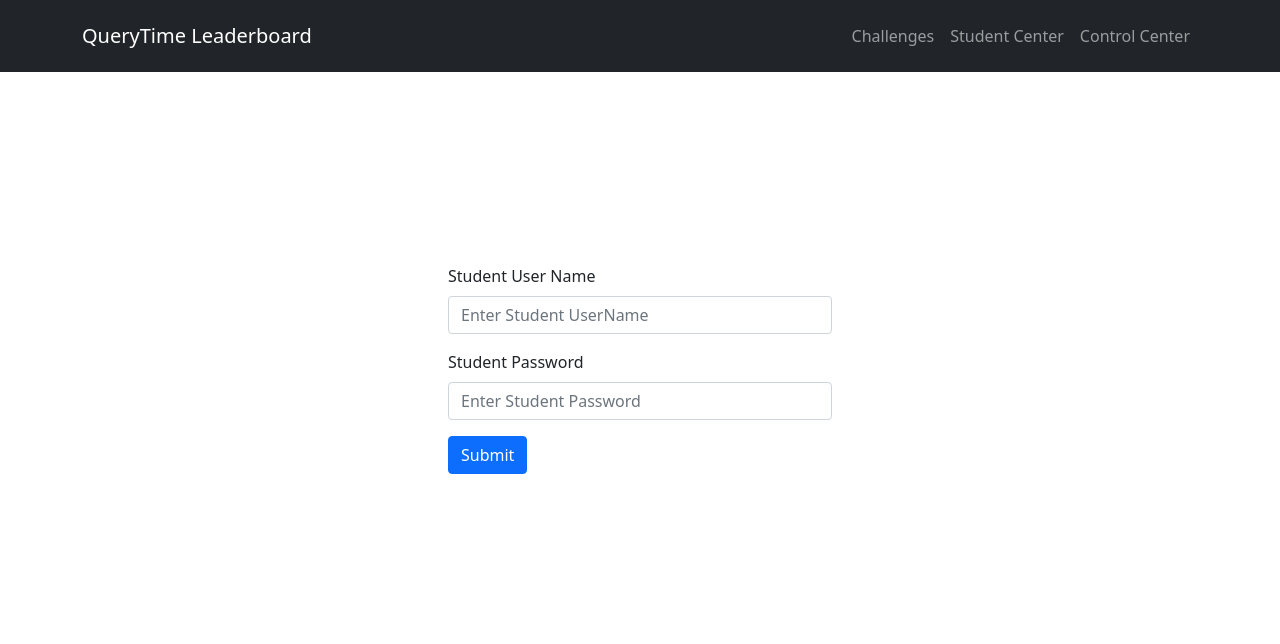
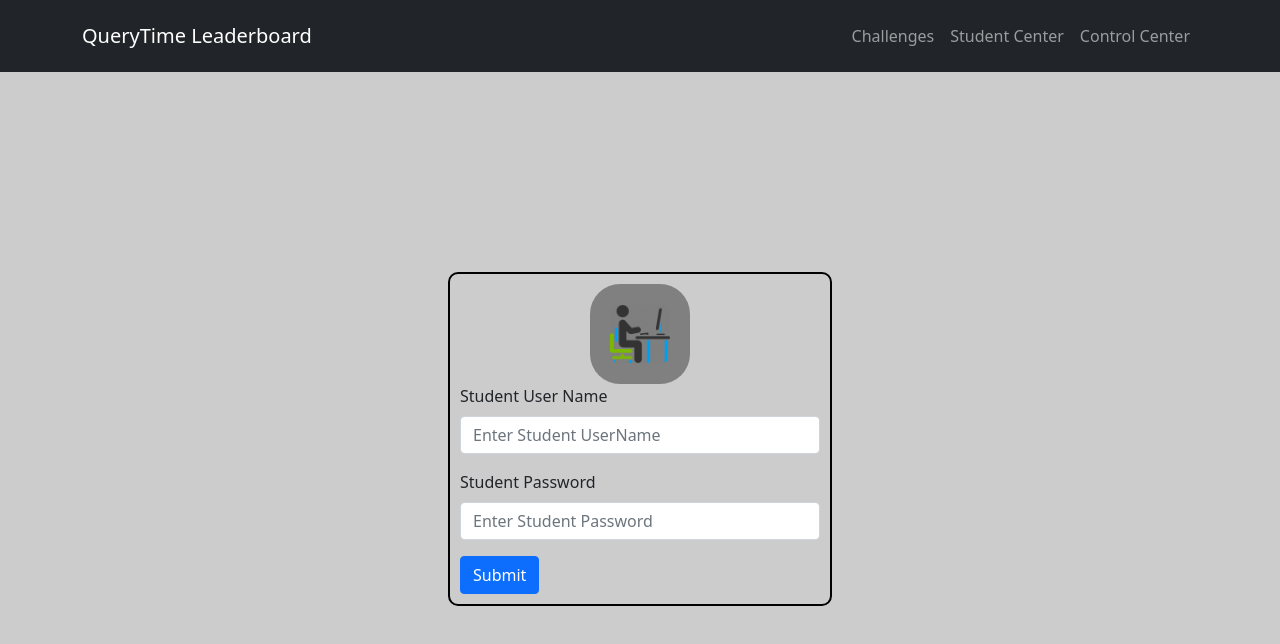
Before and after one commit to AnandakrishnanV/CS5421-QueryTimeLeaderboard, a React (Create React App) app in the folder FrontEnd/: page /#/StudentCentre in a window 1280 px wide. Shown: the top 644 px of the page. Built offline with nearby package versions, Linux system fonts and the light colour scheme.

Commit message:
added some css

```diff
--- /dev/null
+++ b/FrontEnd/src/App.css
@@ -0,0 +1,3 @@
+body {
+  background-color: #cccccc;
+  }
--- a/FrontEnd/src/App.js
+++ b/FrontEnd/src/App.js
@@ -1,11 +1,15 @@
+import './App.css'
 export default function App() {
 
 
   return (
     <div>
-      <h3  className="text-center">Implementation of a leaderboard Web service for the submission and automatic evaluation (according to performance or results) of SQL queries with PostgreSQL</h3>
-      <h4 className="text-center">CS5421 Project</h4>
-      <h4 className="text-center">Anandakrishnan V, Ouyang Danwen, Song Qiaozhi, Yong Qin </h4>
+    <div className="container">
+        <h3  className="text-center">Implementation of a leaderboard Web service for the submission and automatic evaluation (according to performance or results) of SQL queries with PostgreSQL</h3>
+        <h4 className="text-center">CS5421 Project</h4>
+        <h4 className="text-center">Anandakrishnan V, Ouyang Danwen, Song Qiaozhi, Yong Qin </h4>
+
+    </div>
     </div>
   );
 }
--- a/FrontEnd/src/pages/ControlCentre.css
+++ b/FrontEnd/src/pages/ControlCentre.css
@@ -1,9 +1,3 @@
-.login-form {
-  width: 30%;
-  margin: auto;
-  padding-top: 15%;
-}
-
 .challenge-forms {
   padding-top: 1%;
   width: 60%;
--- a/FrontEnd/src/pages/ControlCentre.jsx
+++ b/FrontEnd/src/pages/ControlCentre.jsx
@@ -3,8 +3,9 @@ import { Form, Button } from "react-bootstrap";
 import Challenges from "./Challenges";
 import axios from "axios";
 import { Link, Navigate, useNavigate } from "react-router-dom";
+import "./ControlCentre.css";
 
-import "./ControlCentre.css";
+import controls from './icons/controls.png';
 
 const ControlCentre = (props) => {
   let nav = useNavigate();
@@ -127,6 +128,7 @@ const ControlCentre = (props) => {
     return (
       <div>
         <Form className="cc-pass-form login-form" onSubmit={submitPassHandler}>
+        <img className='icon' src={controls}/>
           <Form.Group className="mb-3" controlId="formUserName">
             <Form.Label>User Name</Form.Label>
             <Form.Control
--- a/FrontEnd/src/pages/StudentCentre.css
+++ b/FrontEnd/src/pages/StudentCentre.css
@@ -1,5 +1,18 @@
 .login-form {
     width: 30%;
     margin: auto;
-    padding-top: 15%;
+    margin-top:200px;
+    border:2px solid black;
+    padding:10px 10px;
+    border-radius: 10px;
   }
+
+.icon{
+  width: 100px;
+  padding:20px 20px;
+  display: block;
+  margin-left: auto;
+  margin-right: auto;
+  border-radius: 30%;
+  background-color: grey;
+}
--- a/FrontEnd/src/pages/StudentCentre.jsx
+++ b/FrontEnd/src/pages/StudentCentre.jsx
@@ -1,6 +1,8 @@
 import React, { useState, useEffect } from "react";
 import { Form, Button } from "react-bootstrap";
 import axios from "axios";
+
+import student from './icons/student.png';
 
 import { Link, Navigate, useNavigate } from "react-router-dom";
 
@@ -120,6 +122,7 @@ const StudentCentre = () => {
 
   return (
     <Form className="query-form login-form" onSubmit={submitHandler}>
+      <img className='icon' src={student}/>
       <Form.Group className="mb-3">
         <Form.Label>Student User Name</Form.Label>
         <Form.Control
```
Also changed, not shown: FrontEnd/src/pages/icons/controls.png (added), FrontEnd/src/pages/icons/student.png (added).
